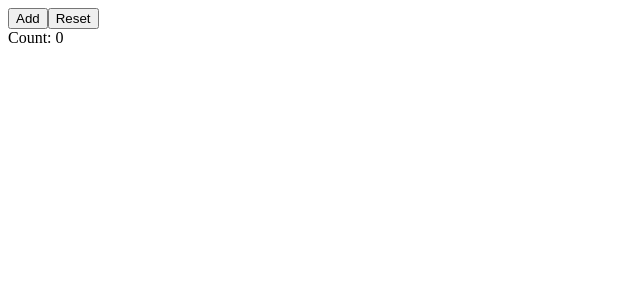
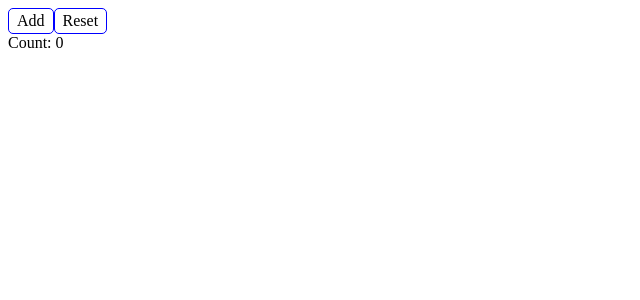
Before and after one commit to arditnurcaj/react-project-template, a React (Vite) app: page / in a window 1280 px wide. Shown: the top 300 px of the page, without its empty margins (0-640 px from the left). Built offline with nearby package versions, Linux system fonts and the light colour scheme.

Commit message:
add stitches as styling library

```diff
--- a/package.json
+++ b/package.json
@@ -16,6 +16,7 @@
     "src/**/*.{js,jsx,ts,tsx,css,scss,md}": "prettier --write --ignore-unknown"
   },
   "dependencies": {
+    "@stitches/react": "^1.2.8",
     "react": "^18.2.0",
     "react-dom": "^18.2.0",
     "zustand": "^4.2.0"
--- a/src/App.tsx
+++ b/src/App.tsx
@@ -1,16 +1,17 @@
 import { useAppStore } from '@/stores';
+import { Button } from '@/components';
 
 function App(): JSX.Element {
   const { count, increase, reset } = useAppStore();
 
   return (
     <div>
-      <button data-testid='add-btn' onClick={() => increase()}>
+      <Button data-testid='add-btn' onClick={() => increase()}>
         Add
-      </button>
-      <button data-testid='reset-btn' onClick={() => reset()}>
+      </Button>
+      <Button data-testid='reset-btn' onClick={() => reset()}>
         Reset
-      </button>
+      </Button>
       <div data-testid='count'>Count: {count}</div>
     </div>
   );
--- /dev/null
+++ b/src/components/button/Button.styles.ts
@@ -0,0 +1,9 @@
+import { styled } from '@stitches/react';
+
+export const StyledButton = styled('button', {
+  all: 'unset',
+  border: '1px solid blue',
+  borderRadius: '5px',
+  padding: '0.2rem 0.5rem',
+  cursor: 'pointer',
+});
--- a/src/components/button/Button.tsx
+++ b/src/components/button/Button.tsx
@@ -1,5 +1,12 @@
-const Button = (): JSX.Element => {
-  return <button>This is a button!</button>;
+import { FC } from 'react';
+
+import { StyledButton } from './Button.styles';
+import { ButtonProps } from './Button.types';
+
+const Button: FC<ButtonProps> = (props): JSX.Element => {
+  const { children, ...rest } = props;
+
+  return <StyledButton {...rest}>{children}</StyledButton>;
 };
 
 export default Button;
--- /dev/null
+++ b/src/components/button/Button.types.ts
@@ -0,0 +1,3 @@
+import { ComponentPropsWithoutRef } from 'react';
+
+export type ButtonProps = ComponentPropsWithoutRef<'button'>;
```
Also changed, not shown: 1 other file (tests, documents, lock files or other folders).
